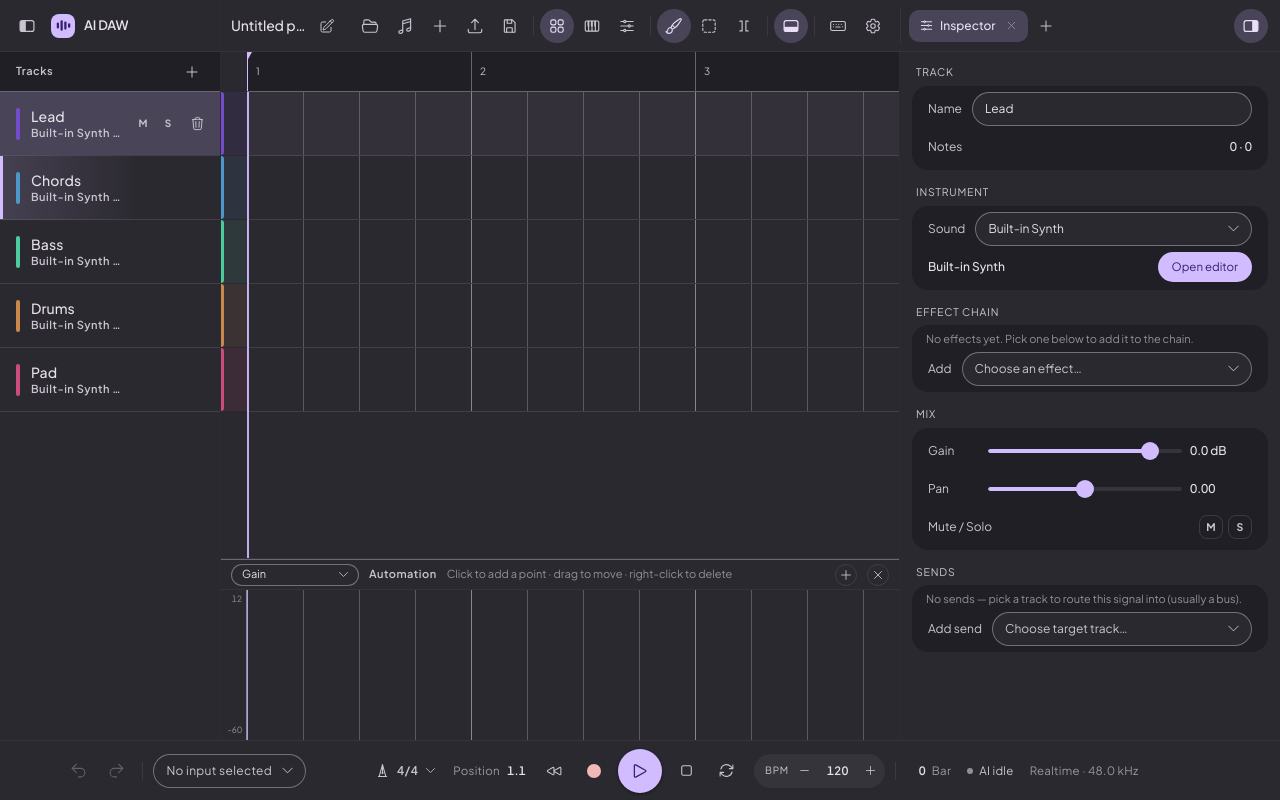
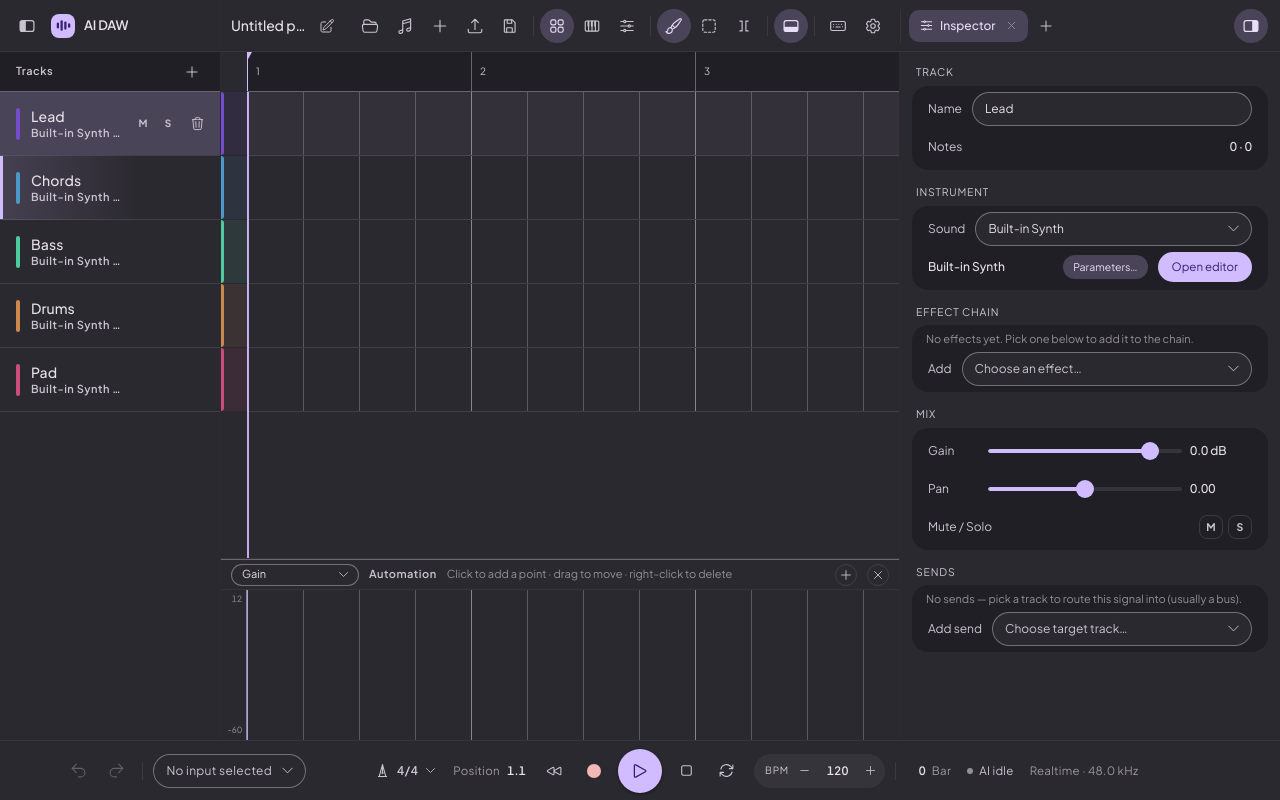
Before and after one commit to heshengtao/ai-daw, a Vue app: page /#/arrange in a window 1280 px wide. Built offline with nearby package versions, Linux system fonts and the light colour scheme.

Commit message:
feat(ui): 检查器加“参数…”入口（与插件界面区分开）

```diff
--- a/src/components/workspace/InspectorPanel.vue
+++ b/src/components/workspace/InspectorPanel.vue
@@ -19,6 +19,7 @@ import { useProjectStore } from "@/stores/project";
 import { useSelectionStore } from "@/stores/selection";
 import { useLayoutStore } from "@/stores/layout";
 import { usePluginsStore } from "@/stores/plugins";
+import { useParamBrowserStore } from "@/stores/paramBrowser";
 import { usePluginInterface } from "@/composables/usePluginInterface";
 import { canonicalPluginId } from "@/data/plugins";
 import type { Send } from "@/api/types";
@@ -30,6 +31,8 @@ const layout = useLayoutStore();
 const plugins = usePluginsStore();
 const i18n = useI18n();
 const pluginInterface = usePluginInterface();
+/** 参数页（模态）的打开状态：挂载在 `App.vue` 根部，检查器只负责「打开哪条轨道、预选哪个插件」。 */
+const paramBrowser = useParamBrowserStore();
 
 const track = computed(() => selection.track);
 
@@ -360,6 +363,13 @@ async function toggleSolo(): Promise<void> {
           <div v-if="track.instrument" class="row">
             <span class="row-value plugin-name">{{ plugins.name(track.instrument.plugin_id) }}</span>
             <button
+              class="open-editor small"
+              :aria-label="i18n.t('inspector.params')"
+              @click="paramBrowser.open({ trackId: track!.id, pluginId: track!.instrument!.plugin_id })"
+            >
+              {{ i18n.t("inspector.params") }}
+            </button>
+            <button
               class="open-editor"
               :aria-label="i18n.t('inspector.openInterface', { name: plugins.name(track.instrument.plugin_id) })"
               @click="pluginInterface.open(track!.id, track!.instrument!.plugin_id)"
@@ -379,6 +389,13 @@ async function toggleSolo(): Promise<void> {
             <div class="row">
               <span class="row-label">{{ i + 1 }}</span>
               <span class="fx-name">{{ plugins.name(fx.plugin_id) }}</span>
+              <button
+                class="open-editor small"
+                :aria-label="i18n.t('inspector.params')"
+                @click="paramBrowser.open({ trackId: track!.id, pluginId: fx.plugin_id })"
+              >
+                {{ i18n.t("inspector.params") }}
+              </button>
               <button
                 class="open-editor small"
                 :aria-label="i18n.t('inspector.openInterface', { name: plugins.name(fx.plugin_id) })"
--- a/src/i18n/en.ts
+++ b/src/i18n/en.ts
@@ -355,6 +355,7 @@ const en: Record<string, string> = {
   "inspector.instrument": "Instrument",
   "inspector.timbre": "Sound",
   "inspector.openInterface": "Open the interface for {name}",
+  "inspector.params": "Parameters…",
   "inspector.fxChain": "Effect chain",
   "inspector.fxEmpty": "No effects yet. Pick one below to add it to the chain.",
   "inspector.fxUp": "Move effect up",
--- a/src/i18n/zh.ts
+++ b/src/i18n/zh.ts
@@ -354,6 +354,7 @@ const zh: Record<string, string> = {
   "inspector.instrument": "乐器",
   "inspector.timbre": "音色",
   "inspector.openInterface": "打开 {name} 的界面",
+  "inspector.params": "参数…",
   "inspector.fxChain": "效果器链",
   "inspector.fxEmpty": "还没有效果器。从下面选一个加到链尾。",
   "inspector.fxUp": "上移效果器",
```
